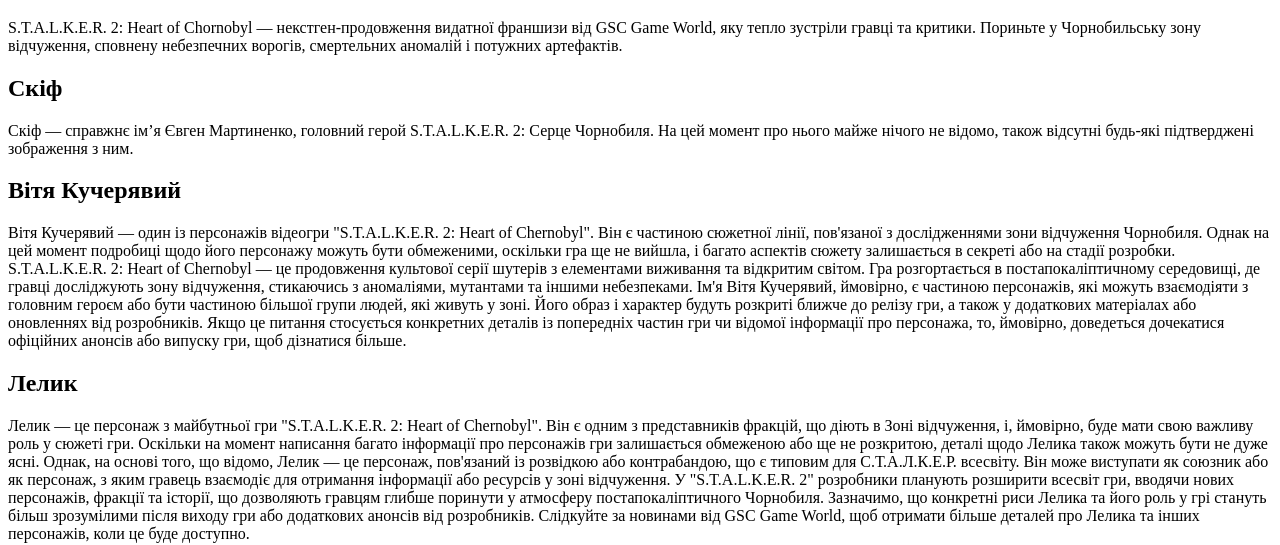
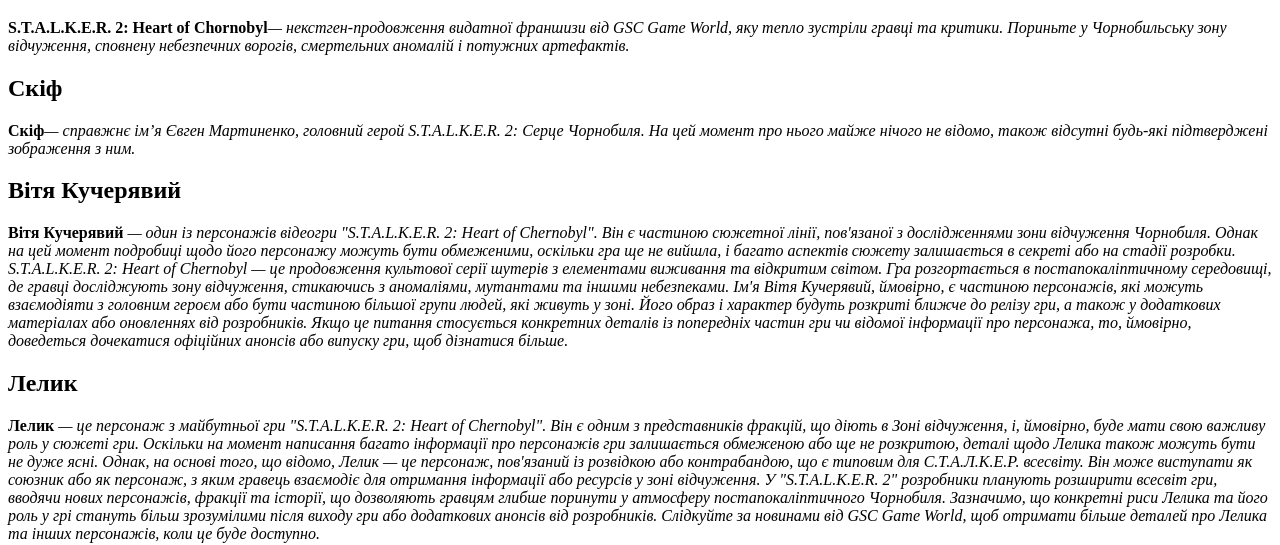
Before and after one commit to ArturchekEshkere/stalker-2, a plain HTML site: page index.html in a window 1280 px wide. Shown: the part 430-975 px from the top of the page. Drawn offline with Linux system fonts and the light colour scheme.

Commit message:
Stalker 2

```diff
--- a/index.html
+++ b/index.html
@@ -13,30 +13,30 @@
           </header>
 
         <main>
-            <h1 id="Opis";text-align:center>S.T.A.L.K.E.R. 2: Серце Чорнобиля</h1>
-            <p style="font-size="20px">S.T.A.L.K.E.R. 2: Heart of Chornobyl — некстген-продовження видатної франшизи від GSC Game World, яку тепло зустріли гравці та критики. Пориньте у Чорнобильську зону відчуження, сповнену небезпечних ворогів, смертельних аномалій і потужних артефактів.</p>
+            <h1 id="Opis">S.T.A.L.K.E.R. 2: Серце Чорнобиля</h1>
+            <p ><b>S.T.A.L.K.E.R. 2: Heart of Chornobyl</b><i>— некстген-продовження видатної франшизи від GSC Game World, яку тепло зустріли гравці та критики. Пориньте у Чорнобильську зону відчуження, сповнену небезпечних ворогів, смертельних аномалій і потужних артефактів.</i></p>
 
             <h2 id="Skif">Скіф</h2>
-            <p>Скіф — справжнє імʼя Євген Мартиненко, головний герой S.T.A.L.K.E.R. 2: Серце Чорнобиля. На цей момент про нього майже нічого не відомо, також відсутні будь-які підтверджені зображення з ним.</p>
+            <p ><b>Скіф</b><i>— справжнє імʼя Євген Мартиненко, головний герой S.T.A.L.K.E.R. 2: Серце Чорнобиля. На цей момент про нього майже нічого не відомо, також відсутні будь-які підтверджені зображення з ним.</i> </p>
             <h2 id="Vitya">Вітя Кучерявий </h2>
-            <p> Вітя Кучерявий — один із персонажів відеогри "S.T.A.L.K.E.R. 2: Heart of Chernobyl". Він є частиною сюжетної лінії, пов'язаної з дослідженнями зони відчуження Чорнобиля. Однак на цей момент подробиці щодо його персонажу можуть бути обмеженими, оскільки гра ще не вийшла, і багато аспектів сюжету залишається в секреті або на стадії розробки.
+            <p> <b>Вітя Кучерявий</b> <i>— один із персонажів відеогри "S.T.A.L.K.E.R. 2: Heart of Chernobyl". Він є частиною сюжетної лінії, пов'язаної з дослідженнями зони відчуження Чорнобиля. Однак на цей момент подробиці щодо його персонажу можуть бути обмеженими, оскільки гра ще не вийшла, і багато аспектів сюжету залишається в секреті або на стадії розробки.
 
 S.T.A.L.K.E.R. 2: Heart of Chernobyl — це продовження культової серії шутерів з елементами виживання та відкритим світом. Гра розгортається в постапокаліптичному середовищі, де гравці досліджують зону відчуження, стикаючись з аномаліями, мутантами та іншими небезпеками.
 
 Ім'я Вітя Кучерявий, ймовірно, є частиною персонажів, які можуть взаємодіяти з головним героєм або бути частиною більшої групи людей, які живуть у зоні. Його образ і характер будуть розкриті ближче до релізу гри, а також у додаткових матеріалах або оновленнях від розробників.
 
-Якщо це питання стосується конкретних деталів із попередніх частин гри чи відомої інформації про персонажа, то, ймовірно, доведеться дочекатися офіційних анонсів або випуску гри, щоб дізнатися більше.</p>
+Якщо це питання стосується конкретних деталів із попередніх частин гри чи відомої інформації про персонажа, то, ймовірно, доведеться дочекатися офіційних анонсів або випуску гри, щоб дізнатися більше.</i></p>
 <h2 id="Lelik"> Лелик</h2>
-<p> Лелик — це персонаж з майбутньої гри "S.T.A.L.K.E.R. 2: Heart of Chernobyl". Він є одним з представників фракцій, що діють в Зоні відчуження, і, ймовірно, буде мати свою важливу роль у сюжеті гри. Оскільки на момент написання багато інформації про персонажів гри залишається обмеженою або ще не розкритою, деталі щодо Лелика також можуть бути не дуже ясні.
+<p> <b>Лелик</b> <i>— це персонаж з майбутньої гри "S.T.A.L.K.E.R. 2: Heart of Chernobyl". Він є одним з представників фракцій, що діють в Зоні відчуження, і, ймовірно, буде мати свою важливу роль у сюжеті гри. Оскільки на момент написання багато інформації про персонажів гри залишається обмеженою або ще не розкритою, деталі щодо Лелика також можуть бути не дуже ясні.
 
 Однак, на основі того, що відомо, Лелик — це персонаж, пов'язаний із розвідкою або контрабандою, що є типовим для С.Т.А.Л.К.Е.Р. всесвіту. Він може виступати як союзник або як персонаж, з яким гравець взаємодіє для отримання інформації або ресурсів у зоні відчуження.
 
 У "S.T.A.L.K.E.R. 2" розробники планують розширити всесвіт гри, вводячи нових персонажів, фракції та історії, що дозволяють гравцям глибше поринути у атмосферу постапокаліптичного Чорнобиля. Зазначимо, що конкретні риси Лелика та його роль у грі стануть більш зрозумілими після виходу гри або додаткових анонсів від розробників.
 
-Слідкуйте за новинами від GSC Game World, щоб отримати більше деталей про Лелика та інших персонажів, коли це буде доступно.</p>
+Слідкуйте за новинами від GSC Game World, щоб отримати більше деталей про Лелика та інших персонажів, коли це буде доступно.</i></p>
 <h1 style="text-align:center"> Системні требування</h1>
             <table style="border:1px solid blue";"font-size:20px">
-              <tr style="font-size:20px>
+              <tr style="font-size:20px">
                <td style="border:1px solid blue"> Низьки </td>
                <td style="border:1px solid blue"> Средні  </td>
                <td style="border:1px solid blue"> Високі  </td>
@@ -92,5 +92,4 @@ AMD Ryzen 7 7700X</td>
              Наш офіс: Гагаріна 23
             </footer>
         </body>
-
 </html>
```
